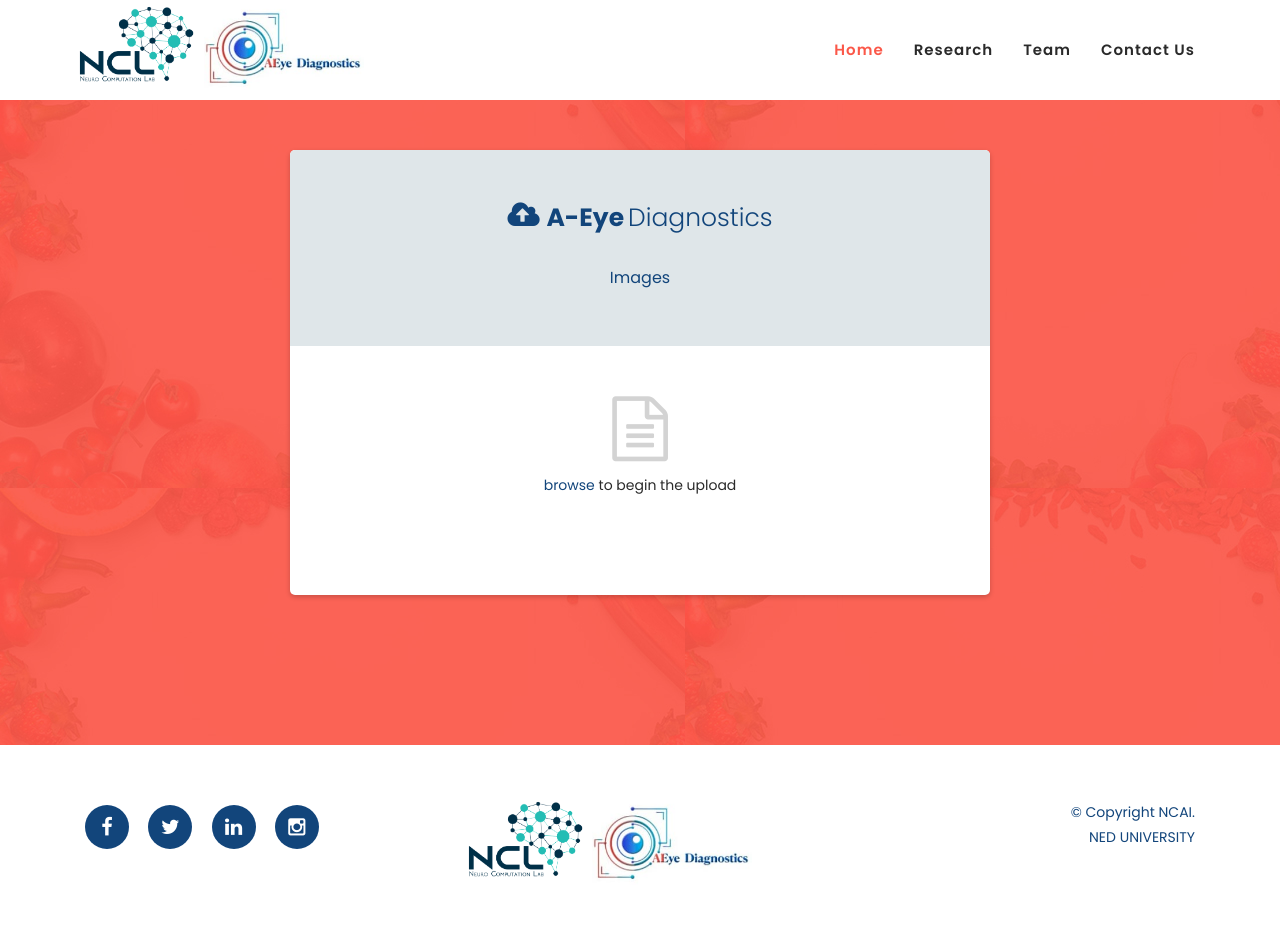
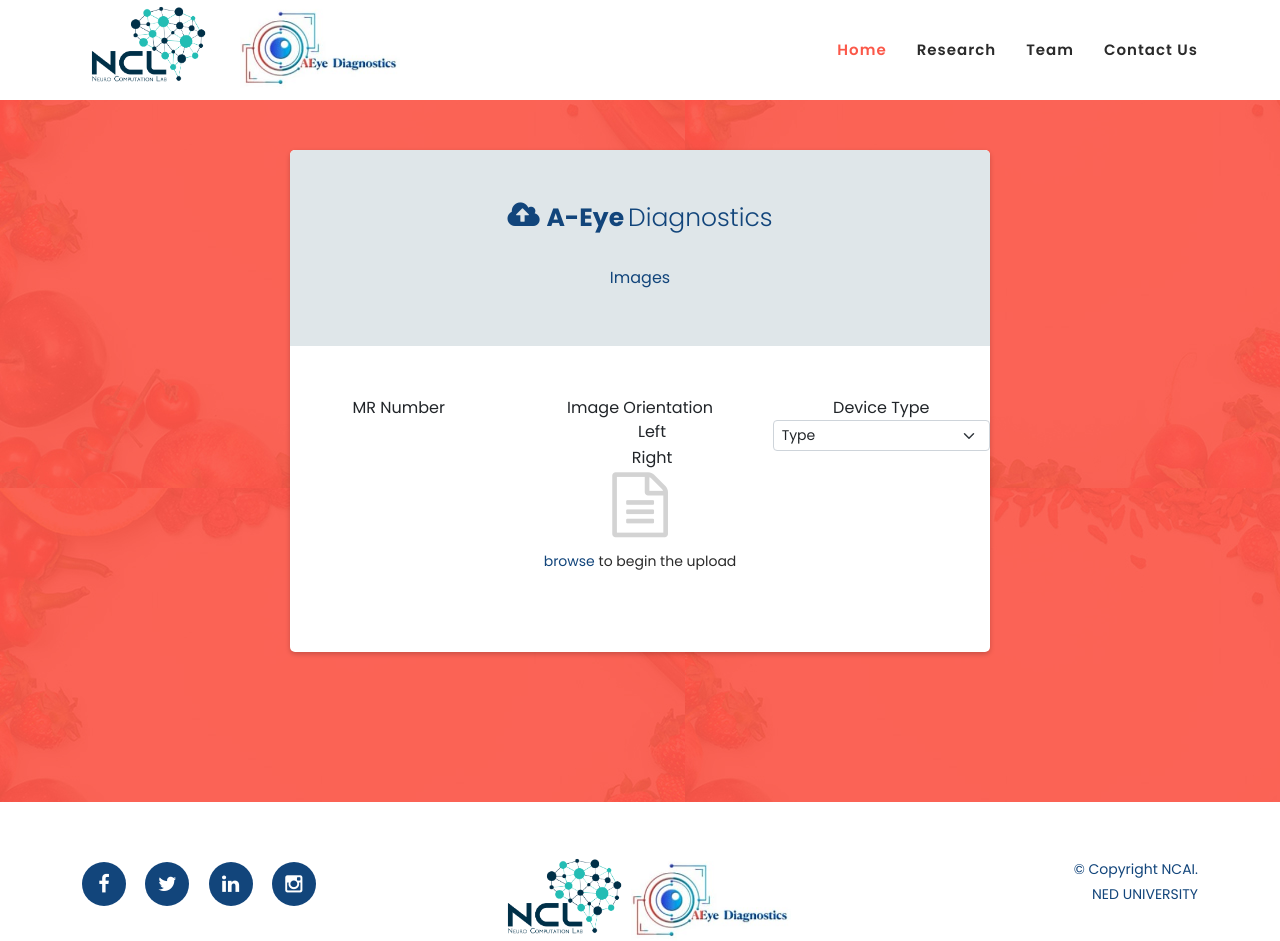
Before and after one commit to has-sidd/Aeye, a PHP site: page /tech.php in a window 1280 px wide. Shown: the top 941 px of the page. Before the commit the page ends 880 px from the top, so only its background shows below. Run offline with PHP 8.4, Linux system fonts and the light colour scheme; some libraries are stand-ins or nearby versions.

Commit message:
Add files via upload

```diff
--- a/tech.php
+++ b/tech.php
@@ -1,6 +1,7 @@
 <!DOCTYPE html>
 
 <html lang="en">
+
 <head>
   <meta charset="UTF-8" />
   <meta name="viewport" content="width=device-width, initial-scale=1.0" />
@@ -10,18 +11,11 @@
   <link rel='stylesheet' href='https://fonts.googleapis.com/css?family=Roboto:100,300'>
 
   <!-- Font Icon -->
-    <link
-      rel="stylesheet"
-      href="assets/fonts/material-icon/css/material-design-iconic-font.min.css"
-    />
+  <link rel="stylesheet" href="assets/fonts/material-icon/css/material-design-iconic-font.min.css" />
   <title>Upload</title>
 
   <!-- Additional CSS Files -->
-    <link
-      rel="stylesheet"
-      type="text/css"
-      href="assets/css/bootstrap.min.css"
-    />
+  <link href="https://cdn.jsdelivr.net/npm/bootstrap@5.0.2/dist/css/bootstrap.min.css" rel="stylesheet" integrity="sha384-EVSTQN3/azprG1Anm3QDgpJLIm9Nao0Yz1ztcQTwFspd3yD65VohhpuuCOmLASjC" crossorigin="anonymous">
 
   <link rel="stylesheet" type="text/css" href="assets/css/font-awesome.css" />
 
@@ -32,6 +26,7 @@
   <!-- Main css -->
   <link rel="stylesheet" href="./assets/css/styleUpload.css">
 </head>
+
 <body>
   <!-- ***** Header Area Start ***** -->
   <header class="header-area header-sticky">
@@ -104,19 +99,69 @@
             </button>
           </p>
         </div>
-          <form method="post" enctype="multipart/form-data" action="./assets/php/file-upload.php">
+        <form method="POST" enctype="multipart/form-data" action="./assets/php/file-upload.php">
           <div class="body" id="drop">
+            <div class="options row ">
+
+              <div class="col-sm-4">
+                <label class="heading">MR Number</label>
+                <div class="option-body">
+                  <input class="form-control form-control-sm mr-input" id="mrNo" type="text" placeholder="MR07" aria-label=".form-control-sm example" name="mrno">
+                </div>
+                <div id='mrError' class='form-text invalid-feedback error'>cxvxvcasd
+                </div>
+              </div>
+
+              <div class="col-sm-4 ">
+                <label class="heading">Image Orientation</label>
+                <div class="option-body">
+                  <div class="form-check orientation-check">
+                    <input class="form-check-input" type="radio" name="orientation" value="left" id="left">
+                    <label class="form-check-label" for="left">
+                      Left
+                    </label>
+                  </div>
+                  <div class="form-check orientation-check">
+                    <input class="form-check-input" type="radio" name="orientation" value="right" id="right">
+                    <label class="form-check-label" for="right">
+                      Right
+                    </label>
+                  </div>
+
+                </div>
+                <div id='orientatonError' class='form-text invalid-feedback error'>cxvxvcasd
+                </div>
+              </div>
+
+
+              <div class="col-sm-4">
+                <label class="heading">Device Type</label>
+                <div class="option-body">
+                  <select name="device" class="form-select form-select-sm device-type" aria-label=".form-select-sm example">
+                    <option selected>Type</option>
+                    <option value="P">Portable</option>
+                    <option value="M">Mobile</option>
+                  </select>
+                </div>
+                <div id='deviceError' class='form-text invalid-feedback error'>cxvxvcasd
+                </div>
+              </div>
+            </div>
+            <div class="body-footer">
               <i class="fa fa-file-text-o pointer-none" aria-hidden="true"></i>
               <p class="pointer-none">
                 <!-- <b>Drag and drop</b> files here <br />
                   or  -->
                 <a href="" id="triggerFile">browse</a> to begin the upload
               </p>
-              <input type="file" name="images[]" multiple />
+              <input class="img-input" type="file" name="images[]" multiple />
+            </div>
           </div>
           <div class="second">
             <div class="divider">
-                <span><AR>FILES</AR></span>
+              <span>
+                <AR>FILES</AR>
+              </span>
             </div>
             <div class="list-files">
               <!--   template   -->
@@ -127,7 +172,7 @@
               </div>
 
               <div class="col-md-2">
-                      <button type="submit" name='submit' value="Submit" class="importar submit">UPLOAD</button>
+                <button type="submit" name='submit' id="submit" class="importar submit">UPLOAD</button>
               </div>
             </div>
 
@@ -163,11 +208,9 @@
         </div>
         <div class="col-lg-4">
           <div class="logo row">
-              <a href="index.html"
-                ><img class="resize" alt="" />
+            <a href="index.html"><img class="resize" alt="" />
               <img src="assets/images/ncl-logo.png" />
-                <img src="assets/images/logo-new.jpeg"
-              /></a>
+              <img src="assets/images/logo-new.jpeg" /></a>
           </div>
         </div>
         <div class="col-lg-4 col-xs-12">
@@ -189,9 +232,10 @@
 
   <!-- Bootstrap -->
   <script src="assets/js/popper.js"></script>
-    <script src="assets/js/bootstrap.min.js"></script>
+  <script src="https://cdn.jsdelivr.net/npm/bootstrap@5.0.2/dist/js/bootstrap.bundle.min.js" integrity="sha384-MrcW6ZMFYlzcLA8Nl+NtUVF0sA7MsXsP1UyJoMp4YLEuNSfAP+JcXn/tWtIaxVXM" crossorigin="anonymous"></script>
   <!-- JS -->
-    <script src="assets/vendor/jquery/jquery.min.js"></script>
+  <script src="https://ajax.googleapis.com/ajax/libs/jquery/3.5.1/jquery.min.js"></script>
+  <!-- <script src="assets/vendor/jquery/jquery.min.js"></script> -->
 
   <!-- Plugins -->
   <script src="assets/js/owl-carousel.js"></script>
@@ -203,5 +247,7 @@
   <!-- Global Init -->
   <!-- <script src="assets/js/custom.js"></script> -->
   <script src="assets/js/scriptUpload.js"></script>
+  <script src="assets/js/uploadValidation.js"></script>
 </body>
+
 </html>
```
Lines whose indentation alone changed are shown as unchanged.
